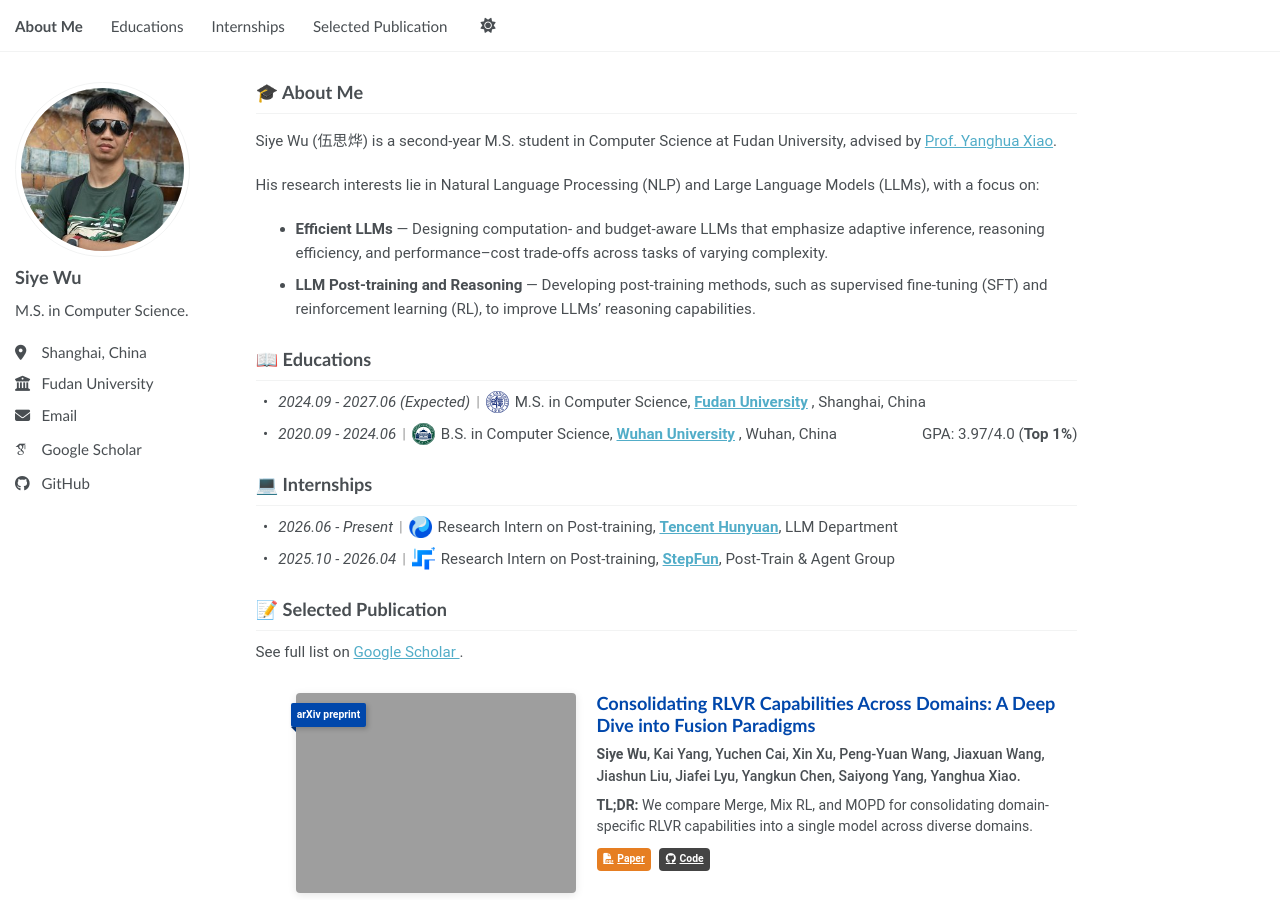
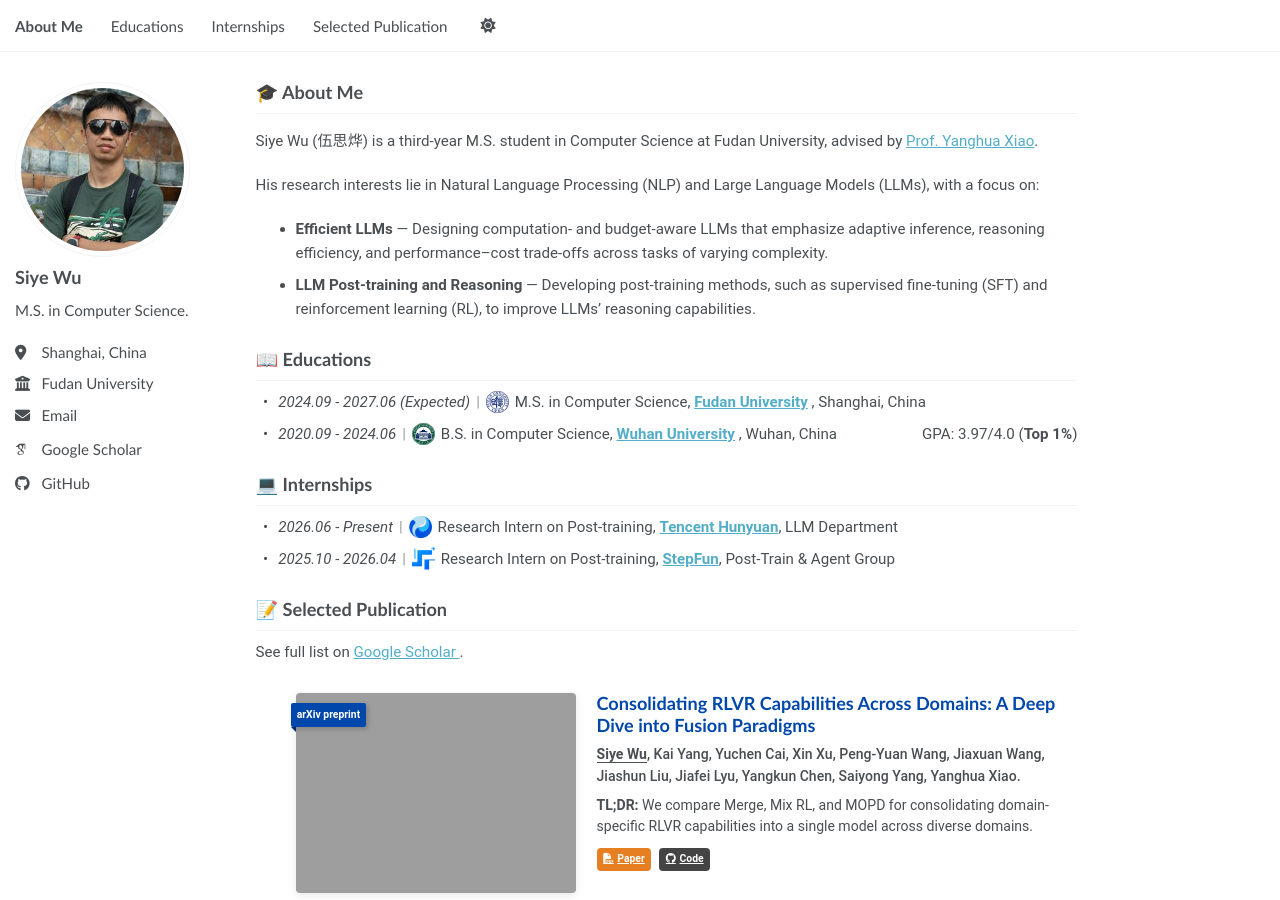
Before and after one commit to Di-viner/Di-viner.github.io, a Jekyll site: the page built from _pages/about.md, in a window 1280 px wide and 900 px high. Built offline with Jekyll 4.4.1, drawn with Linux system fonts in a browser that asks for light colours; some web fonts are replaced; a script bundle is joined from its source files by our own code; library files that are not in the unit come from our copies.

Commit message:
Update CV to reflect Siye Wu's transition to third-year M.S. student and enhance author highlighting in publication templates.

```diff
--- a/_data/cv.json
+++ b/_data/cv.json
@@ -25,7 +25,7 @@
       }
     ]
   },
-  "about": "Siye Wu (伍思烨) is a second-year M.S. student in Computer Science at Fudan University, advised by [Prof. Yanghua Xiao](https://scholar.google.com/citations?user=odFW4FoAAAAJ&hl=en&oi=ao).\n\nHis research interests lie in Natural Language Processing (NLP) and Large Language Models (LLMs), with a focus on:\n\n- **Efficient LLMs** — Designing computation- and budget-aware LLMs that emphasize adaptive inference, reasoning efficiency, and performance–cost trade-offs across tasks of varying complexity.\n- **LLM Post-training and Reasoning** — Developing post-training methods, such as supervised fine-tuning (SFT) and reinforcement learning (RL), to improve LLMs' reasoning capabilities.",
+  "about": "Siye Wu (伍思烨) is a third-year M.S. student in Computer Science at Fudan University, advised by [Prof. Yanghua Xiao](https://scholar.google.com/citations?user=odFW4FoAAAAJ&hl=en&oi=ao).\n\nHis research interests lie in Natural Language Processing (NLP) and Large Language Models (LLMs), with a focus on:\n\n- **Efficient LLMs** — Designing computation- and budget-aware LLMs that emphasize adaptive inference, reasoning efficiency, and performance–cost trade-offs across tasks of varying complexity.\n- **LLM Post-training and Reasoning** — Developing post-training methods, such as supervised fine-tuning (SFT) and reinforcement learning (RL), to improve LLMs' reasoning capabilities.",
   "work": [
     {
       "company": "Tencent Hunyuan",
--- a/_includes/archive-single-publication.html
+++ b/_includes/archive-single-publication.html
@@ -41,7 +41,7 @@
         {% endif %}
       </h2>
       {% if post.authors %}
-      {% assign highlighted_authors = post.authors | replace: 'Siye Wu', '<strong>Siye Wu</strong>' %}
+      {% assign highlighted_authors = post.authors | replace: 'Siye Wu', '<strong><u>Siye Wu</u></strong>' %}
       <p class="publication-card__authors">{{ highlighted_authors }}</p>
       {% endif %}
       {% if post.excerpt and post.excerpt != '' %}
--- a/_includes/cv-template.html
+++ b/_includes/cv-template.html
@@ -150,7 +150,7 @@
                 {% endif %}
               </h3>
               {% if publication.authors %}
-              {% assign highlighted_authors = publication.authors | replace: 'Siye Wu', '<strong>Siye Wu</strong>' %}
+              {% assign highlighted_authors = publication.authors | replace: 'Siye Wu', '<strong><u>Siye Wu</u></strong>' %}
               <p class="publication-card__authors">{{ highlighted_authors }}</p>
               {% endif %}
               {% assign publication_tldr = publication.summary | default: '' | strip %}
```
